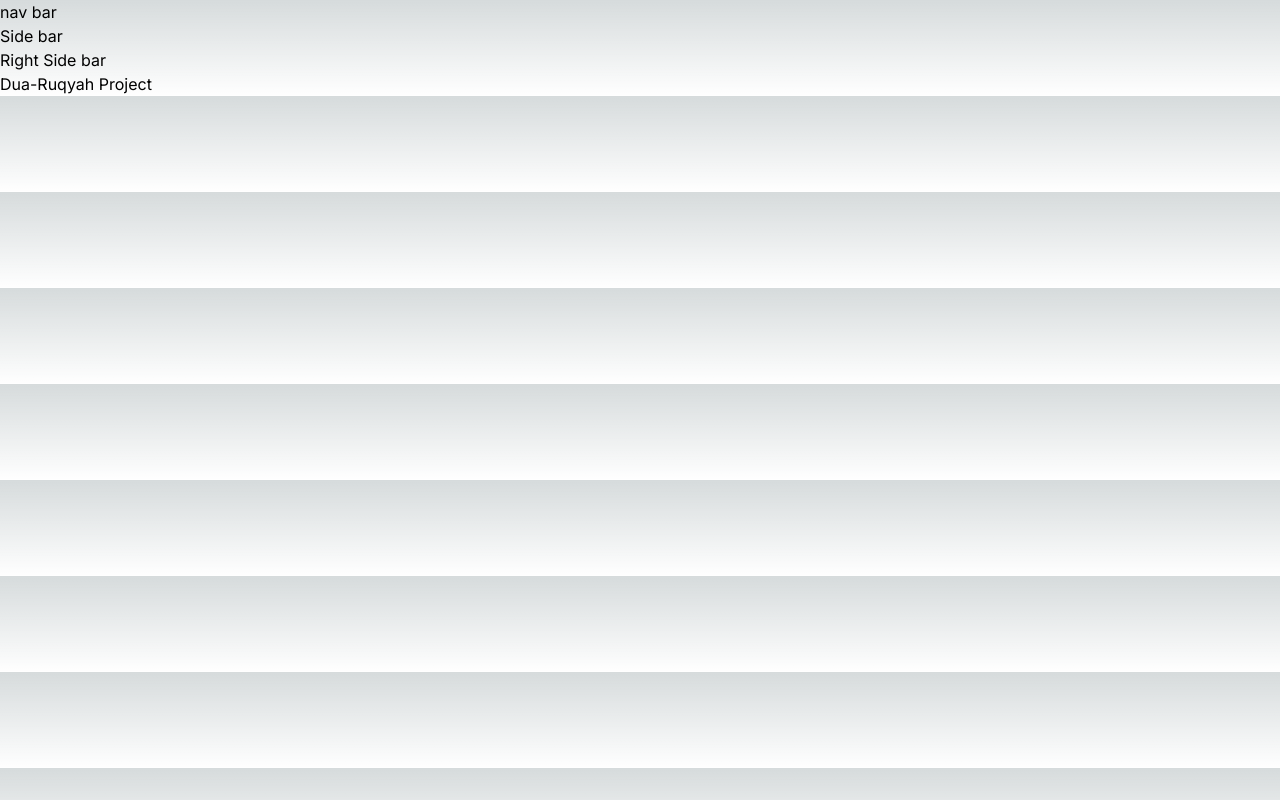
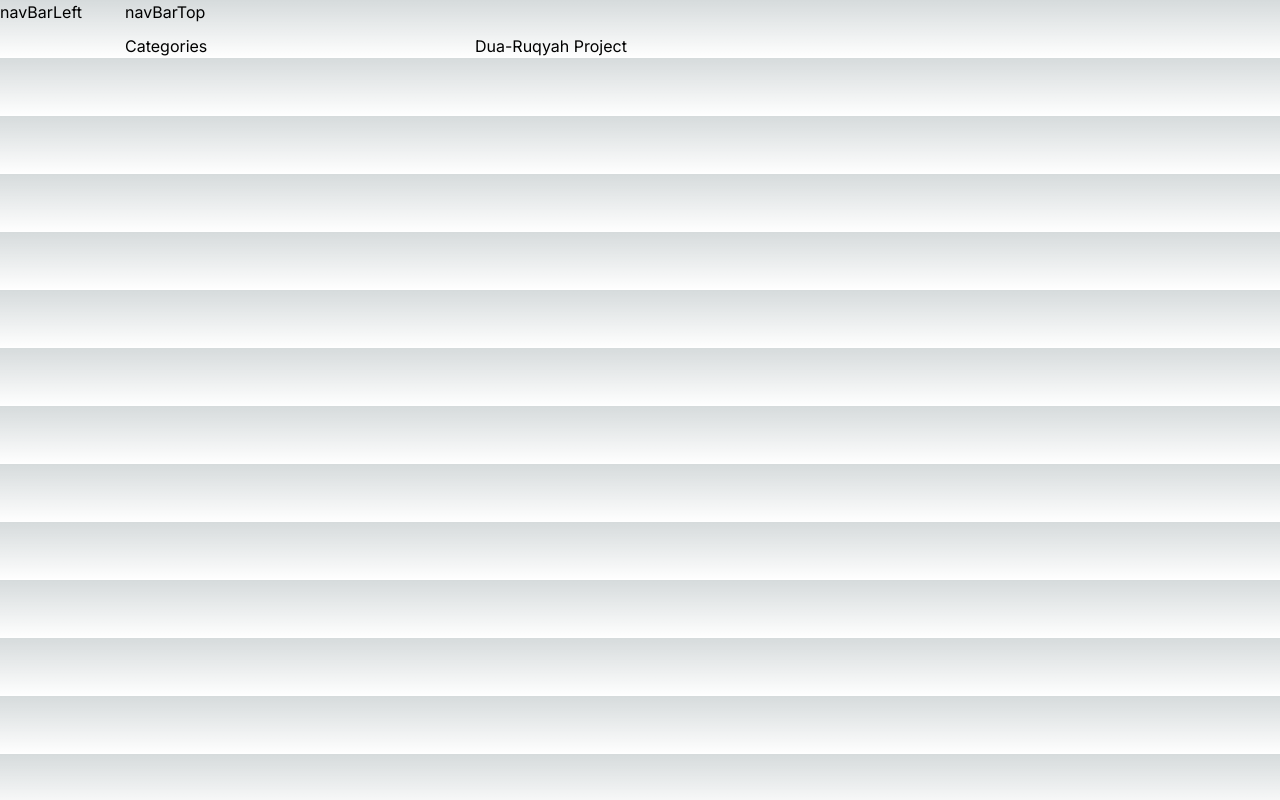
Before and after one commit to rased100/Task-Project-Dua-Ruqyah, a Next.js app: page / in a window 1280 px wide. Built offline with nearby package versions, Linux system fonts and the light colour scheme.

Commit message:
structure of home page

```diff
--- a/app/globals.css
+++ b/app/globals.css
@@ -7,6 +7,25 @@
   --background-start-rgb: 214, 219, 220;
   --background-end-rgb: 255, 255, 255;
 }
+
+/* custom styles */
+.customContainer {
+  display: grid;
+  grid-template-columns: 115px 340px 2fr;
+  grid-template-rows: auto auto;
+  grid-gap: 10px;
+}
+
+.navBarLeft {
+  grid-column: 1;
+  grid-row: span 2;
+}
+
+.navBarTop {
+  grid-column: 2 / span 2;
+  grid-row: 1;
+}
+/*  */
 
 @media (prefers-color-scheme: dark) {
   :root {
--- a/app/layout.js
+++ b/app/layout.js
@@ -12,10 +12,21 @@ export default function RootLayout({ children }) {
   return (
     <html lang="en">
       <body className={inter.className}>
-        <nav>nav bar</nav>
-        <div>Side bar</div>
-        <div>Right Side bar</div>
-        {children}
+        <div>
+          <div className="customContainer">
+            <div className="navBarLeft">
+              <p>navBarLeft</p>
+            </div>
+
+            <div className="navBarTop">
+              <p>navBarTop</p>
+            </div>
+            <div className="h-fit">
+              <p>Categories</p>
+            </div>
+            <div className="h-fit">{children}</div>
+          </div>
+        </div>
       </body>
     </html>
   );
```
